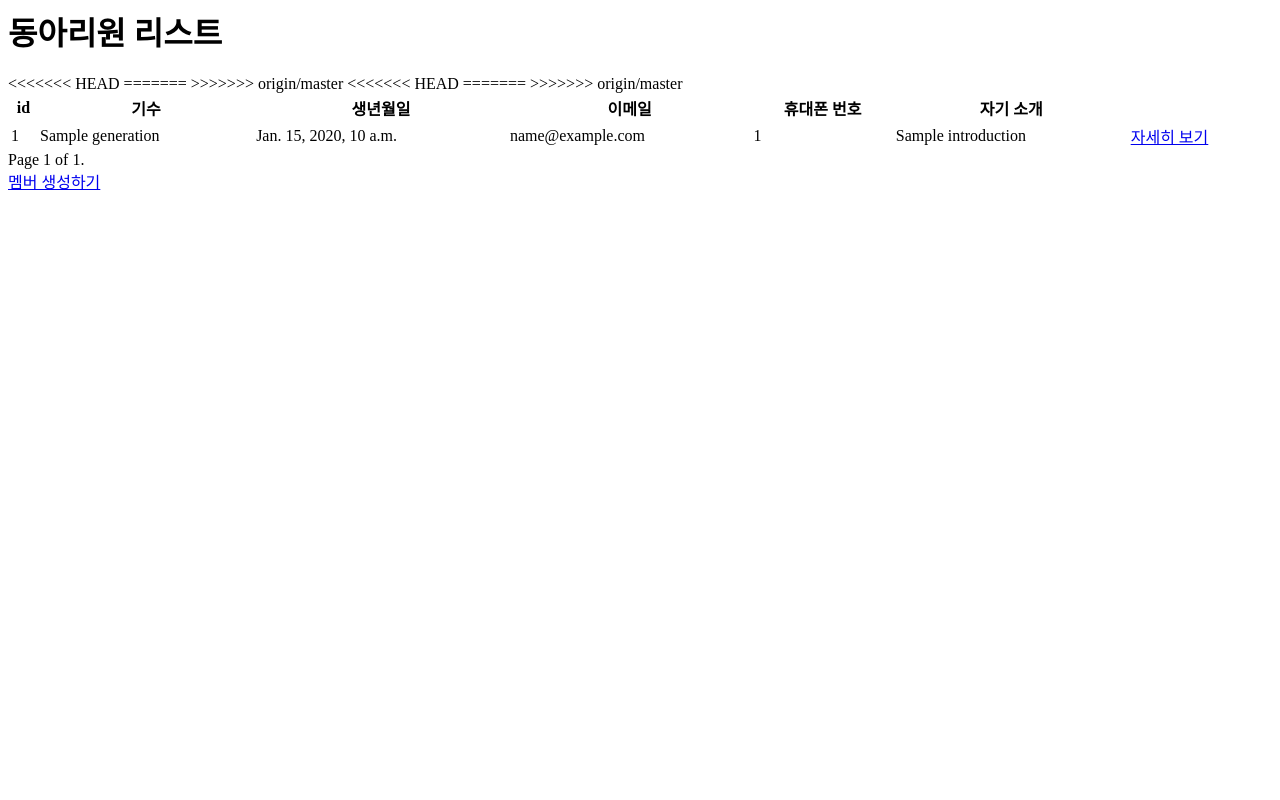
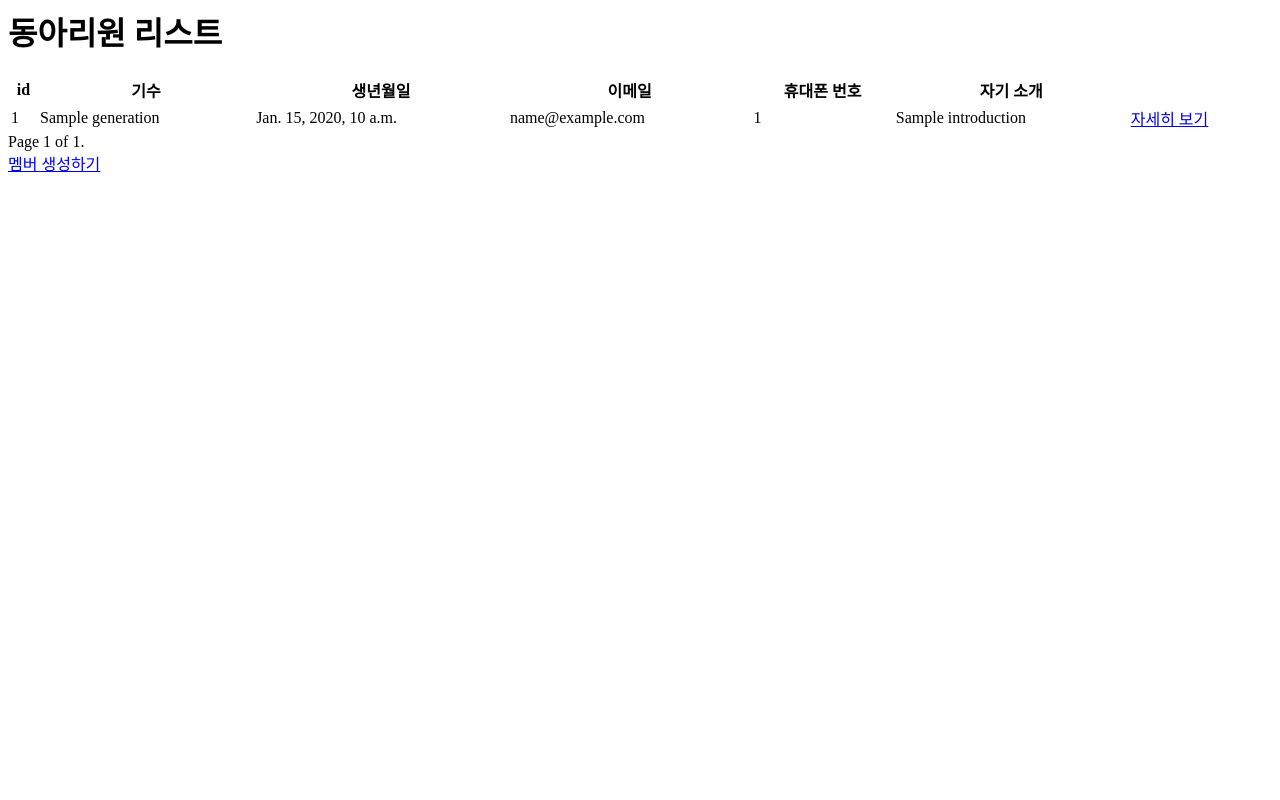
Before and after one commit to innjuun/piro-15th-crud-session, a Django app: template club/templates/club/list.html in a window 1280 px wide. Run offline with Django 3.2, Linux system fonts and the light colour scheme; the template is opened without the code that fills it: most values are stand-ins (such as "Sample title", 1, 10 or a date in 2020).

```diff
--- a/club/templates/club/list.html
+++ b/club/templates/club/list.html
@@ -6,10 +6,8 @@
     <th>생년월일</th>
     <th>이메일</th>
     <th>휴대폰 번호</th>
-<<<<<<< HEAD
     <th>자기 소개</th>
-=======
->>>>>>> origin/master
+
     <th></th>
   </tr>
   {% for member in page_obj %}
@@ -19,10 +17,7 @@
     <td>{{member.birth_date}}</td>
     <td>{{member.email}}</td>
     <td>{{member.phone_number}}</td>
-<<<<<<< HEAD
     <td>{{member.introduction|truncatechars:50}}</td>
-=======
->>>>>>> origin/master
     <td><a href="{% url "club:member_read" member.id %}">자세히 보기</a></td>
   </tr>
 {% endfor %}
```
Also changed, not shown: club/templates/club/read.html (+9 -2 lines).
